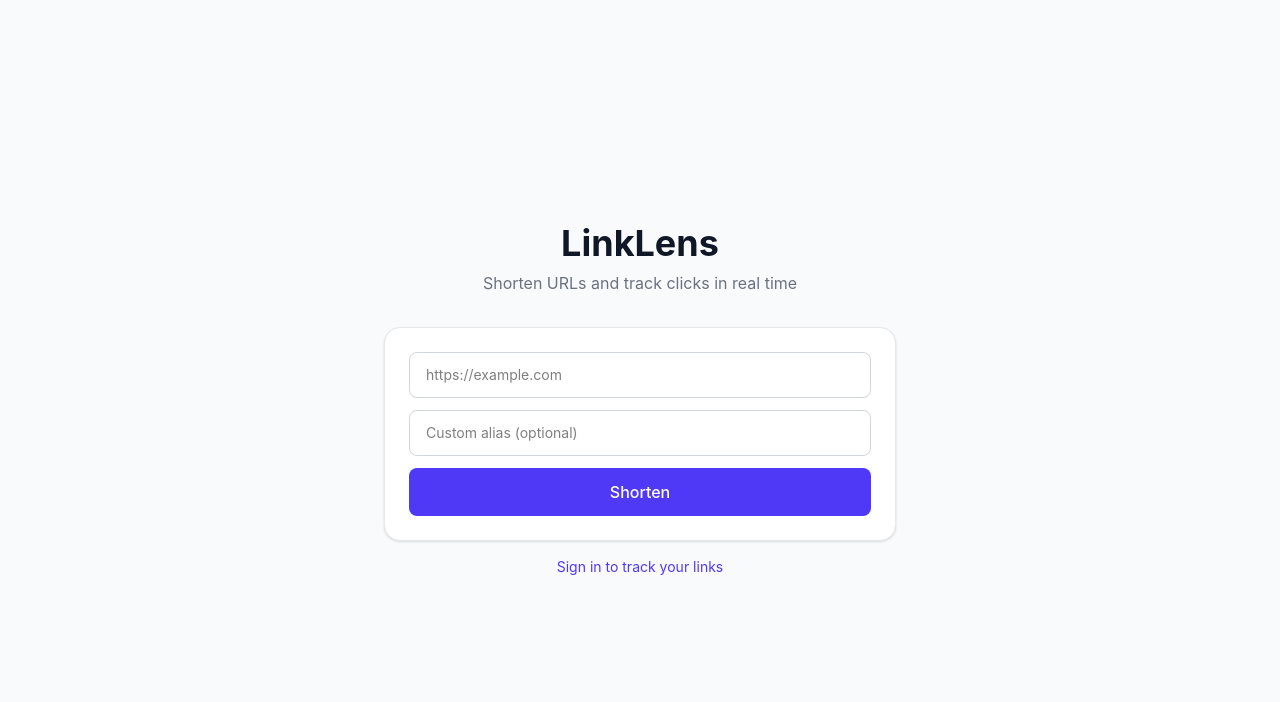
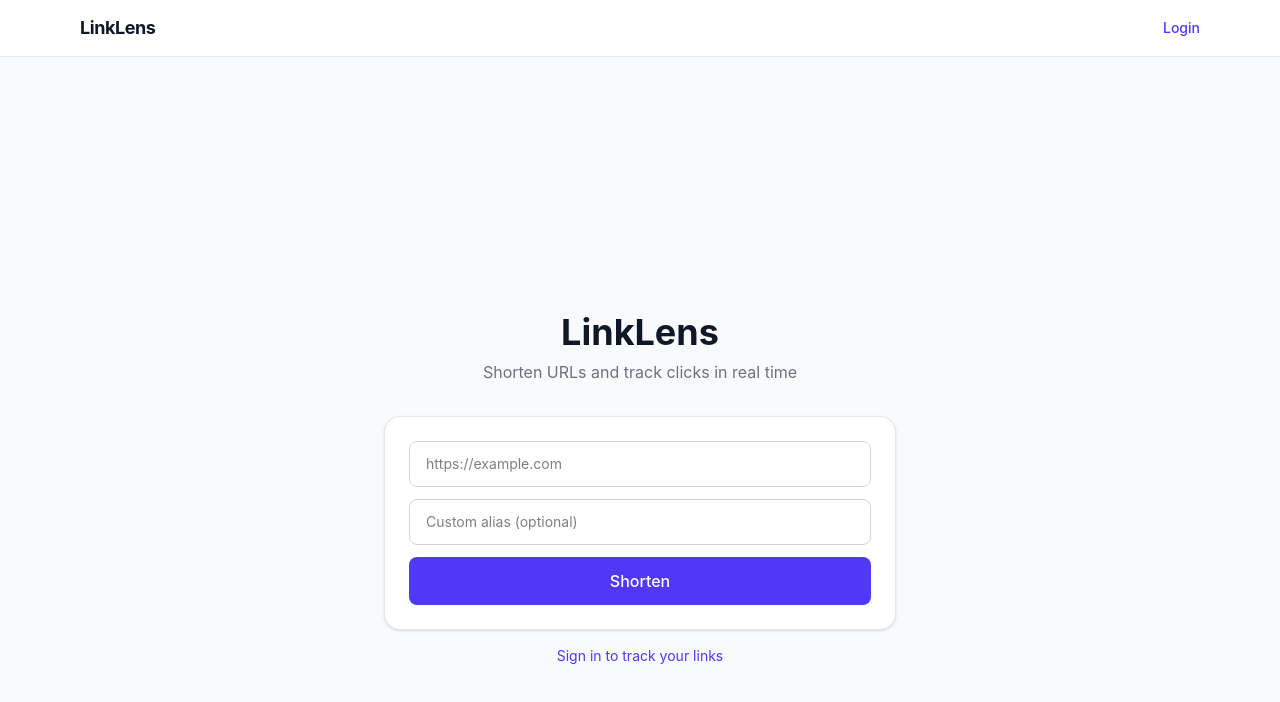
Before and after one commit to MKD2004/LinkLens, a React app in the folder frontend/: page / in a window 1280 px wide. Shown: the top 702 px of the page. Built offline with nearby package versions, Linux system fonts and the light colour scheme; no server answers; the HTML template or start-up script is replaced by a standard one.

Commit message:
Wrap app in Navbar layout with max-w-6xl centered main container

```diff
--- a/frontend/src/App.jsx
+++ b/frontend/src/App.jsx
@@ -1,5 +1,6 @@
 import { BrowserRouter, Routes, Route, Navigate } from 'react-router-dom'
 import { AuthProvider, useAuth } from './contexts/AuthContext'
+import Navbar from './components/Navbar'
 import Home from './pages/Home'
 import Login from './pages/Login'
 import Dashboard from './pages/Dashboard'
@@ -26,7 +27,12 @@
   return (
     <BrowserRouter>
       <AuthProvider>
-        <AppRoutes />
+        <div className="min-h-screen bg-gray-50">
+          <Navbar />
+          <main className="max-w-6xl mx-auto px-4 py-8">
+            <AppRoutes />
+          </main>
+        </div>
       </AuthProvider>
     </BrowserRouter>
   )
```
